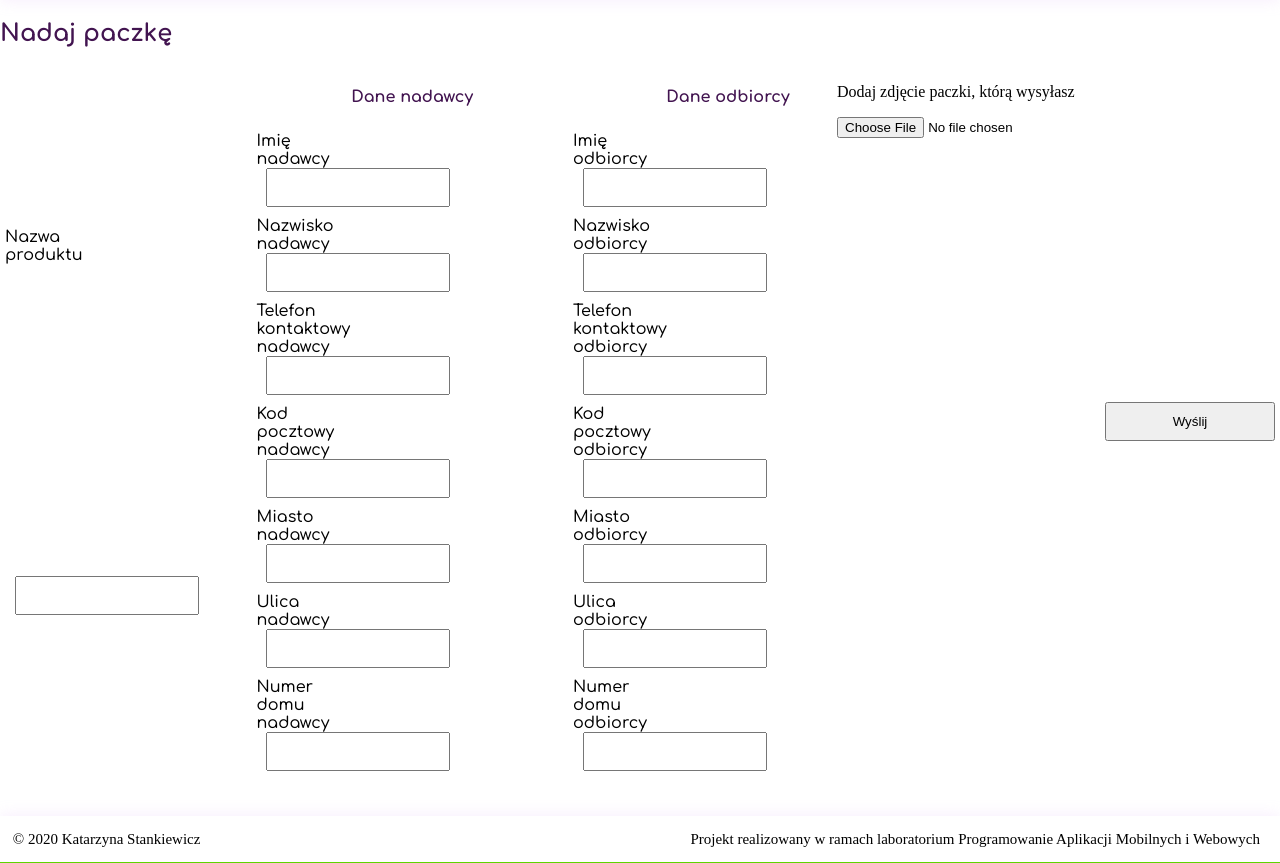
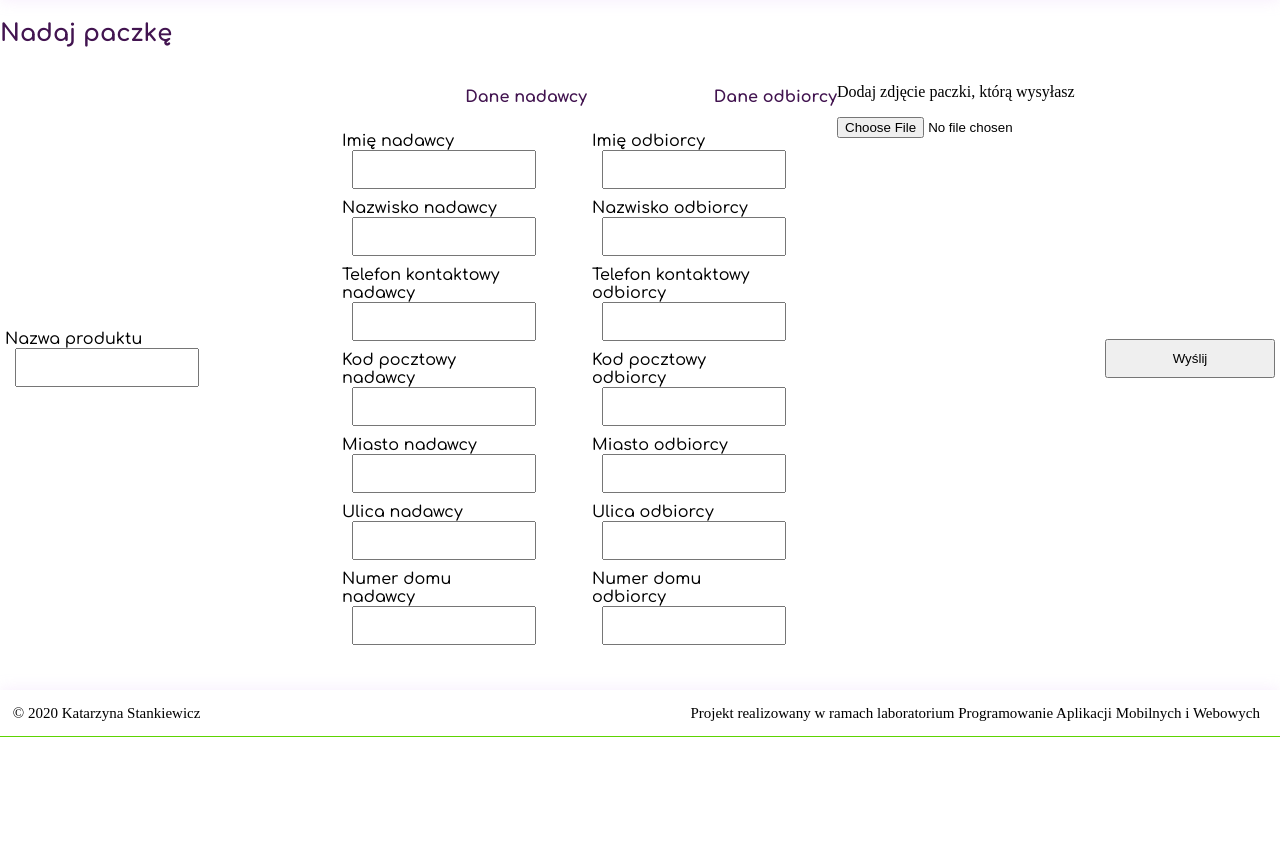
Before and after one commit to KasiaWiktoria/projekt_pamiw, a Flask app: page /send in a window 1280 px wide. Shown: the part 81-944 px from the top of the page. After the commit the page ends 818 px from the top, so only its background shows below. Run offline with Flask 2, Linux system fonts and the light colour scheme.

Commit message:
reorganizacja stylów

```diff
--- a/static/styles/form_style.css
+++ b/static/styles/form_style.css
@@ -8,10 +8,16 @@ form .column{
     width: 50%;
     text-align: end;
 }
+form .max-width-elem{
+    width: 100%;
+    margin: auto;
+}
 
 form .form-col{
     width: 70%;
     margin: auto;
+    min-width: 250px;
+    flex-wrap: wrap;
 }
 
 form .form-row{
@@ -24,7 +30,7 @@ form .form-row{
 }
 
 form .form-row label{
-    width: 90px;
+    width: 160px;
     min-width: 90px;
 }
 
--- a/templates/login.html
+++ b/templates/login.html
@@ -7,7 +7,7 @@
         <link href="/styles/main_style.css" rel="stylesheet" type="text/css">
         <link href="/styles/form_style.css" rel="stylesheet" type="text/css">
         <link rel="shortcut icon" href="/images/favicon.ico"/>
-        <script src="/scripts/registration.js"></script>
+        <script src="/scripts/login.js"></script>
     </head>
     <body>
         <header>
--- a/templates/send.html
+++ b/templates/send.html
@@ -28,13 +28,15 @@
             </a>
         </header>
 
-        <section class="site-content">
+        <section>
             <h1>Nadaj paczkę</h1>
+
             <form method="POST" action="/shipment">
-
-                <div class="form-row">
-                    <label for="product_name">Nazwa produktu</label>
-                    <input id="product_name" type="text" name="product_name">
+                <div class="max-width-elem">
+                    <div class="form-row">
+                        <label for="product_name">Nazwa produktu</label>
+                        <input id="product_name" type="text" name="product_name">
+                    </div>
                 </div>
 
                 <div class="column">
```
